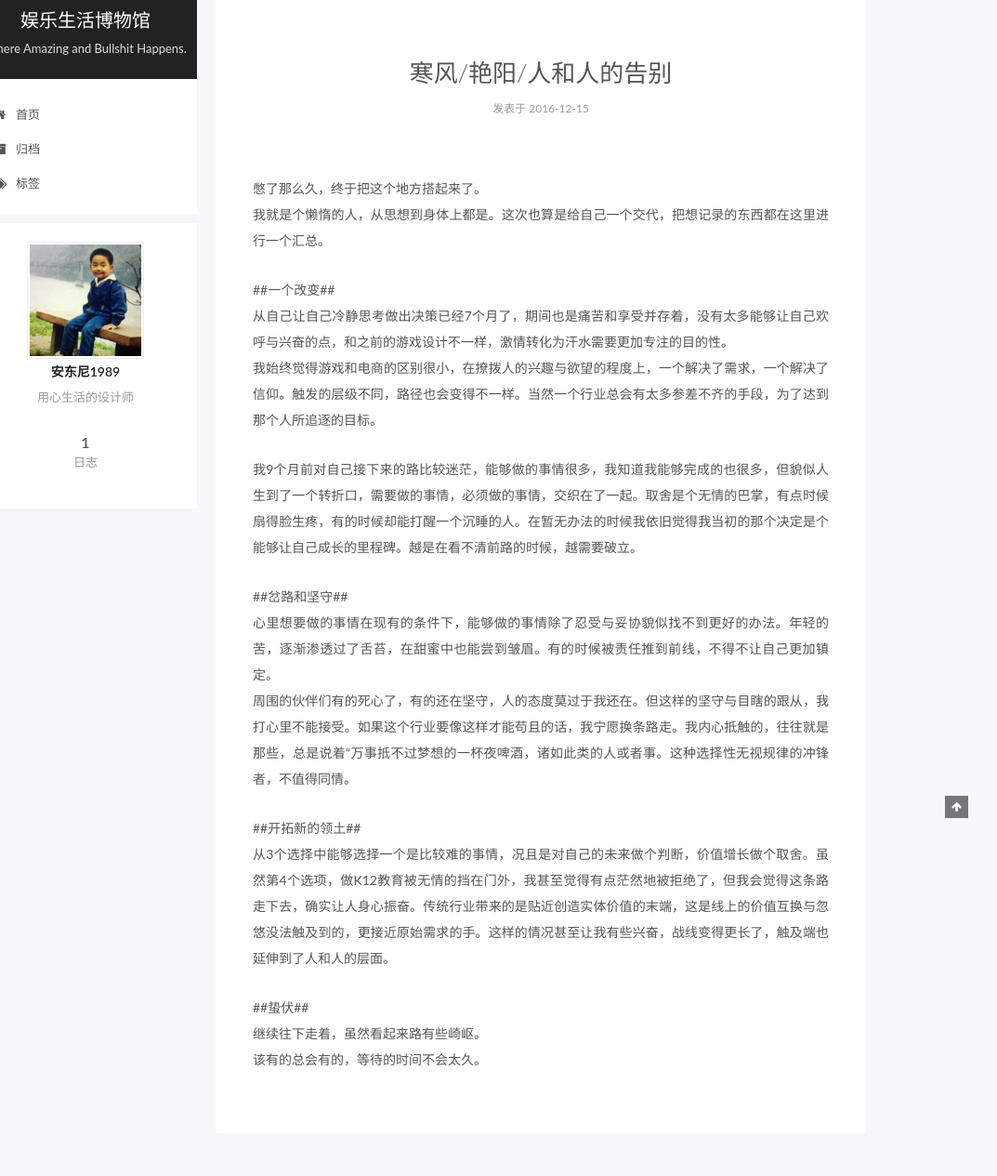
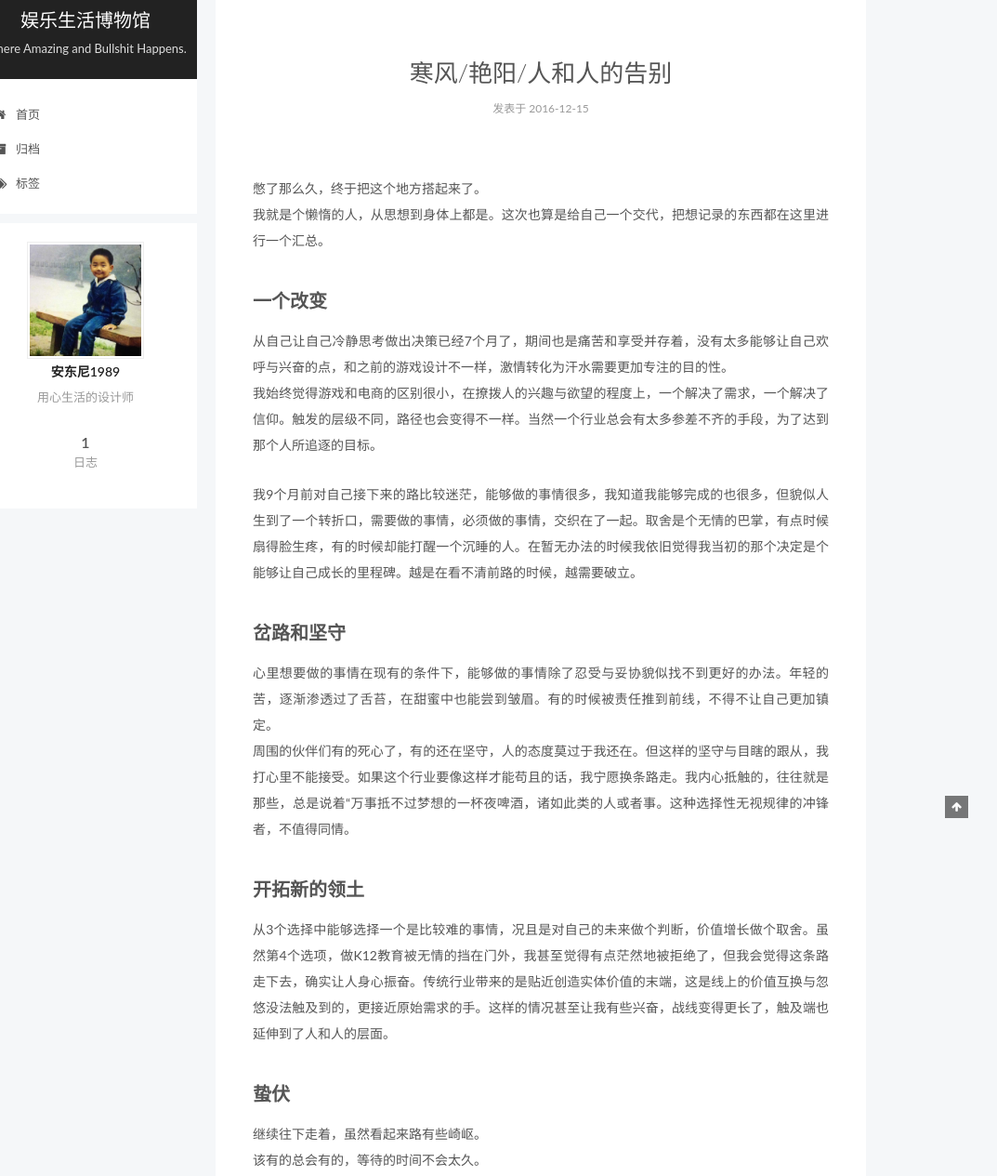
Before and after one commit to anthonysun1989/blog, a plain HTML site: page index.html in a window 1280 px wide. Shown: the part 20-1285 px from the top of the page at 93% size, without its empty margins (188-1261 px from the left). Drawn offline with Linux system fonts and the light colour scheme; a web font is replaced by a local one.

Commit message:
Site updated: 2016-12-15 21:59:44

```diff
--- a/index.html
+++ b/index.html
@@ -278,11 +278,11 @@
 
 
             <p>憋了那么久，终于把这个地方搭起来了。<br>我就是个懒惰的人，从思想到身体上都是。这次也算是给自己一个交代，把想记录的东西都在这里进行一个汇总。</p>
-<p>##一个改变##<br>从自己让自己冷静思考做出决策已经7个月了，期间也是痛苦和享受并存着，没有太多能够让自己欢呼与兴奋的点，和之前的游戏设计不一样，激情转化为汗水需要更加专注的目的性。<br>我始终觉得游戏和电商的区别很小，在撩拨人的兴趣与欲望的程度上，一个解决了需求，一个解决了信仰。触发的层级不同，路径也会变得不一样。当然一个行业总会有太多参差不齐的手段，为了达到那个人所追逐的目标。</p>
+<h2 id="一个改变"><a href="#一个改变" class="headerlink" title="一个改变"></a>一个改变</h2><p>从自己让自己冷静思考做出决策已经7个月了，期间也是痛苦和享受并存着，没有太多能够让自己欢呼与兴奋的点，和之前的游戏设计不一样，激情转化为汗水需要更加专注的目的性。<br>我始终觉得游戏和电商的区别很小，在撩拨人的兴趣与欲望的程度上，一个解决了需求，一个解决了信仰。触发的层级不同，路径也会变得不一样。当然一个行业总会有太多参差不齐的手段，为了达到那个人所追逐的目标。</p>
 <p>我9个月前对自己接下来的路比较迷茫，能够做的事情很多，我知道我能够完成的也很多，但貌似人生到了一个转折口，需要做的事情，必须做的事情，交织在了一起。取舍是个无情的巴掌，有点时候扇得脸生疼，有的时候却能打醒一个沉睡的人。在暂无办法的时候我依旧觉得我当初的那个决定是个能够让自己成长的里程碑。越是在看不清前路的时候，越需要破立。</p>
-<p>##岔路和坚守##<br>心里想要做的事情在现有的条件下，能够做的事情除了忍受与妥协貌似找不到更好的办法。年轻的苦，逐渐渗透过了舌苔，在甜蜜中也能尝到皱眉。有的时候被责任推到前线，不得不让自己更加镇定。<br>周围的伙伴们有的死心了，有的还在坚守，人的态度莫过于我还在。但这样的坚守与目瞎的跟从，我打心里不能接受。如果这个行业要像这样才能苟且的话，我宁愿换条路走。我内心抵触的，往往就是那些，总是说着“万事抵不过梦想的一杯夜啤酒，诸如此类的人或者事。这种选择性无视规律的冲锋者，不值得同情。</p>
-<p>##开拓新的领土##<br>从3个选择中能够选择一个是比较难的事情，况且是对自己的未来做个判断，价值增长做个取舍。虽然第4个选项，做K12教育被无情的挡在门外，我甚至觉得有点茫然地被拒绝了，但我会觉得这条路走下去，确实让人身心振奋。传统行业带来的是贴近创造实体价值的末端，这是线上的价值互换与忽悠没法触及到的，更接近原始需求的手。这样的情况甚至让我有些兴奋，战线变得更长了，触及端也延伸到了人和人的层面。</p>
-<p>##蛰伏##<br>继续往下走着，虽然看起来路有些崎岖。<br>该有的总会有的，等待的时间不会太久。</p>
+<h2 id="岔路和坚守"><a href="#岔路和坚守" class="headerlink" title="岔路和坚守"></a>岔路和坚守</h2><p>心里想要做的事情在现有的条件下，能够做的事情除了忍受与妥协貌似找不到更好的办法。年轻的苦，逐渐渗透过了舌苔，在甜蜜中也能尝到皱眉。有的时候被责任推到前线，不得不让自己更加镇定。<br>周围的伙伴们有的死心了，有的还在坚守，人的态度莫过于我还在。但这样的坚守与目瞎的跟从，我打心里不能接受。如果这个行业要像这样才能苟且的话，我宁愿换条路走。我内心抵触的，往往就是那些，总是说着“万事抵不过梦想的一杯夜啤酒，诸如此类的人或者事。这种选择性无视规律的冲锋者，不值得同情。</p>
+<h2 id="开拓新的领土"><a href="#开拓新的领土" class="headerlink" title="开拓新的领土"></a>开拓新的领土</h2><p>从3个选择中能够选择一个是比较难的事情，况且是对自己的未来做个判断，价值增长做个取舍。虽然第4个选项，做K12教育被无情的挡在门外，我甚至觉得有点茫然地被拒绝了，但我会觉得这条路走下去，确实让人身心振奋。传统行业带来的是贴近创造实体价值的末端，这是线上的价值互换与忽悠没法触及到的，更接近原始需求的手。这样的情况甚至让我有些兴奋，战线变得更长了，触及端也延伸到了人和人的层面。</p>
+<h2 id="蛰伏"><a href="#蛰伏" class="headerlink" title="蛰伏"></a>蛰伏</h2><p>继续往下走着，虽然看起来路有些崎岖。<br>该有的总会有的，等待的时间不会太久。</p>
 
 
 
```
Also changed, not shown: 2016/12/15/寒风与艳阳/index.html (+9 -9 lines).
